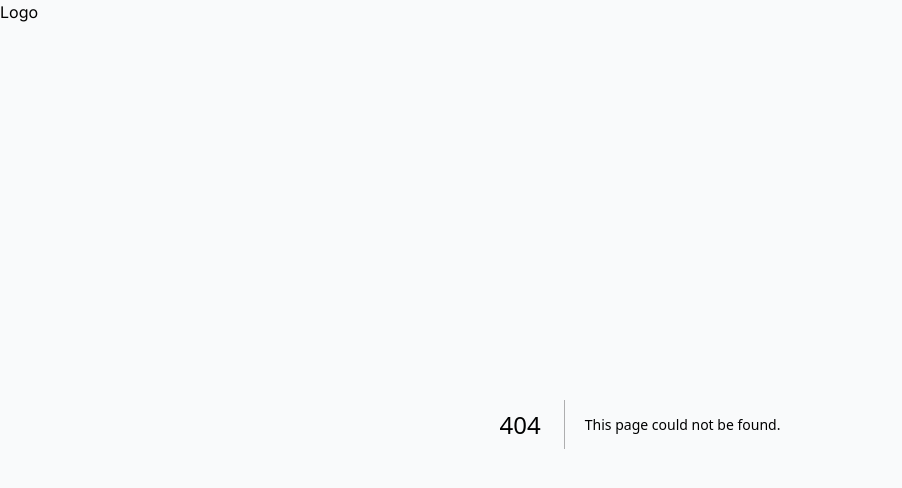
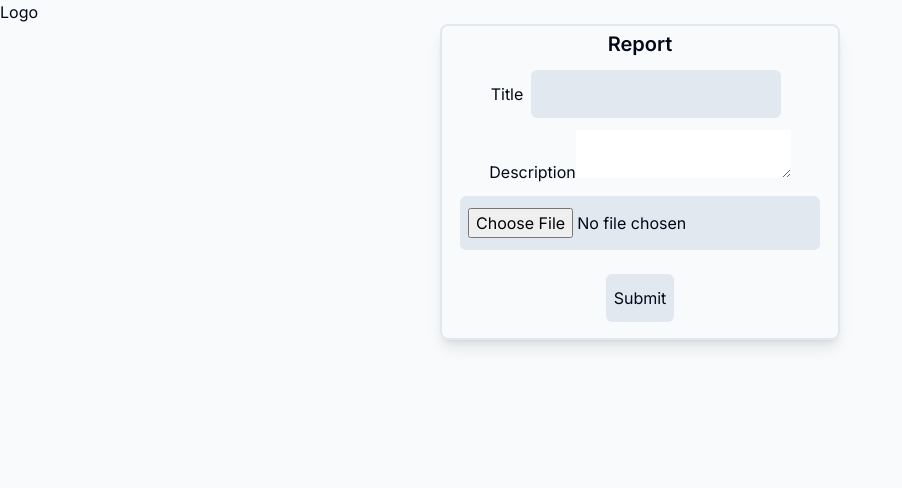
Before and after one commit to DoneWithWork/make-it-challenge, a Next.js app: page /report in a window 1280 px wide. Before the commit this address had no page. Shown: the top 488 px of the page, without its empty margins (0-902 px from the left). Built offline with nearby package versions, Linux system fonts and the light colour scheme; no server answers.

Commit message:
added photo + report

```diff
--- /dev/null
+++ b/app/components/Dashboard.tsx
@@ -0,0 +1,5 @@
+import React from "react";
+
+export default function Dashboard() {
+  return <div>Dashboard</div>;
+}
--- a/app/components/MobileNavbar.tsx
+++ b/app/components/MobileNavbar.tsx
@@ -1,6 +1,6 @@
 "use client";
 import React, { useEffect, useState } from "react";
-import { House, CircleUser } from "lucide-react";
+import { House, CircleUser, CirclePlus } from "lucide-react";
 import { usePathname } from "next/navigation";
 import Link from "next/link";
 import { isMobile } from "react-device-detect";
@@ -10,6 +10,11 @@ const nav = [
     title: "Home",
     icon: House,
     path: "/", // Add the path for each item
+  },
+  {
+    title: "Report",
+    icon: CirclePlus,
+    path: "/report",
   },
   {
     title: "Profile",
--- a/app/globals.css
+++ b/app/globals.css
@@ -74,3 +74,7 @@
     @apply bg-background text-foreground;
   }
 }
+
+input {
+  @apply bg-input text-foreground mx-2 my-3 rounded-md px-2 py-3;
+}
--- /dev/null
+++ b/app/profile/page.tsx
@@ -0,0 +1,7 @@
+import React from 'react'
+
+export default function Profile() {
+  return (
+    <div>Profile</div>
+  )
+}
--- /dev/null
+++ b/app/report/page.tsx
@@ -0,0 +1,93 @@
+"use client";
+import React, { useEffect, useState } from "react";
+
+interface Location {
+  latitude: number;
+  longitude: number;
+}
+
+const Report: React.FC = () => {
+  const [location, setLocation] = useState<Location | undefined>();
+  const [selectedFile, setSelectedFile] = useState<File | null>(null);
+
+  const handleFileChange = (e: React.ChangeEvent<HTMLInputElement>) => {
+    if (e.target.files && e.target.files.length > 0) {
+      setSelectedFile(e.target.files[0]);
+    }
+  };
+
+  useEffect(() => {
+    if ("geolocation" in navigator) {
+      // Retrieve latitude & longitude coordinates from `navigator.geolocation` Web API
+      navigator.geolocation.getCurrentPosition(({ coords }) => {
+        const { latitude, longitude } = coords;
+        setLocation({ latitude, longitude });
+        console.log("Latitude:", latitude, "Longitude:", longitude);
+      });
+    }
+  }, []);
+
+  const submitReport = (event: React.FormEvent<HTMLFormElement>) => {
+    event.preventDefault();
+    if (!selectedFile) {
+      console.error("No file selected!");
+      return;
+    }
+    const formData = new FormData(event.currentTarget);
+    formData.append("photo", selectedFile);
+    const data = Object.fromEntries(formData.entries());
+    console.log("Report data:", data);
+
+    // Here you can send `formData` to your backend API for processing
+    // Example using fetch:
+    // fetch("/api/submit-report", {
+    //   method: "POST",
+    //   body: formData,
+    // }).then(response => {
+    //   // Handle response
+    // }).catch(error => {
+    //   // Handle error
+    // });
+  };
+
+  return (
+    <div className="mx-auto w-full max-w-[400px] shadow-lg border-2 rounded-lg">
+      <div className="text-center px-2 py-1">
+        <p className="text-xl font-semibold">Report</p>
+        <form onSubmit={submitReport}>
+          <div>
+            <label htmlFor="title">Title</label>
+            <input type="text" id="title" name="title" required />
+          </div>
+          <div>
+            <label htmlFor="description">Description</label>
+            <textarea id="description" name="description" required />
+          </div>
+          <input
+            type="hidden"
+            name="latitude"
+            value={location?.latitude || ""}
+          />
+          <input
+            type="hidden"
+            name="longitude"
+            value={location?.longitude || ""}
+          />
+          <div>
+            <input
+              type="file"
+              accept="image/*"
+              onChange={handleFileChange}
+              required
+            />
+          </div>
+          <div>
+            <input type="submit" value="Submit" />
+          </div>
+        </form>
+      </div>
+    </div>
+  );
+};
+
+export default Report;
```
Also changed, not shown: 1 other file (tests, documents, lock files or other folders). Lines whose indentation alone changed are shown as unchanged.
